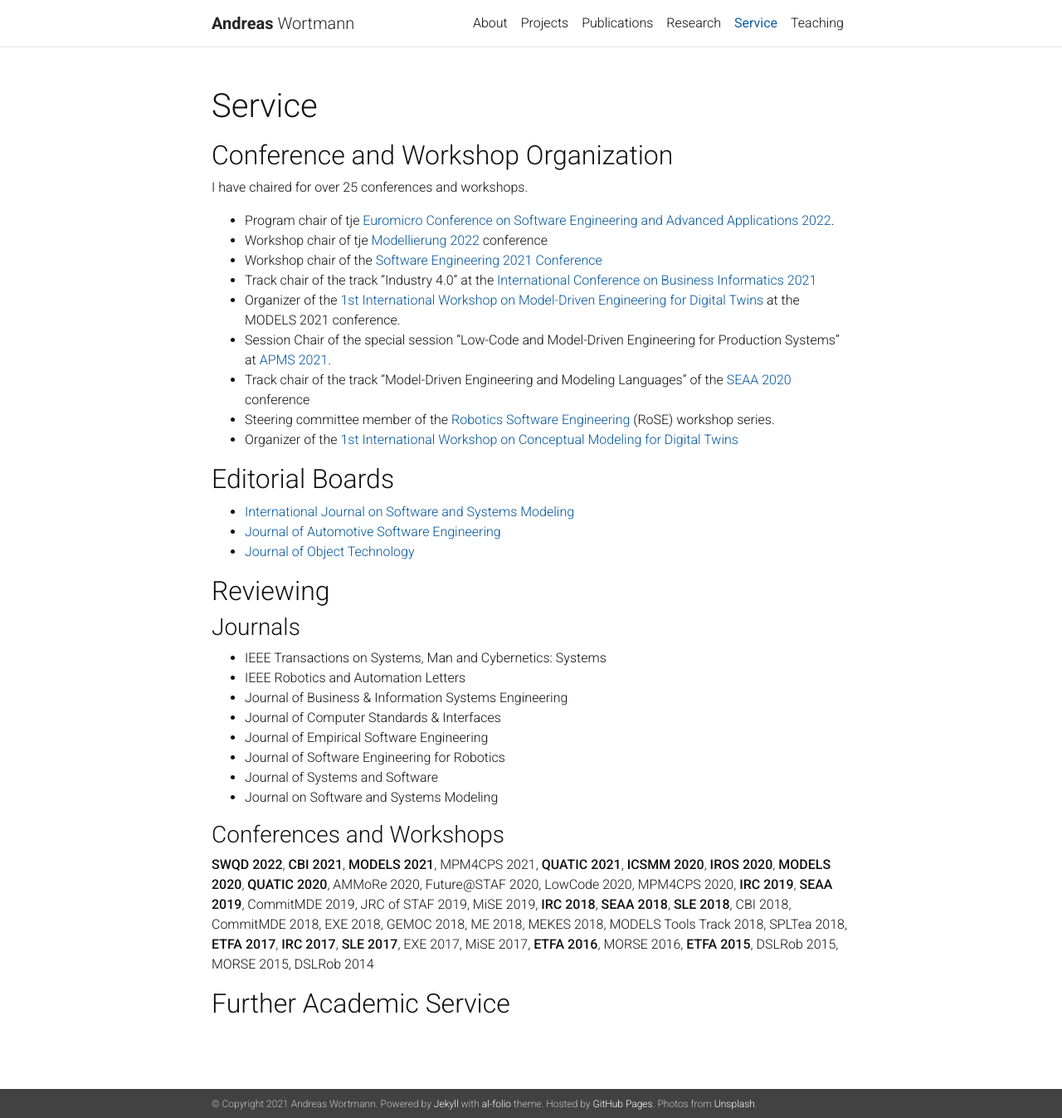
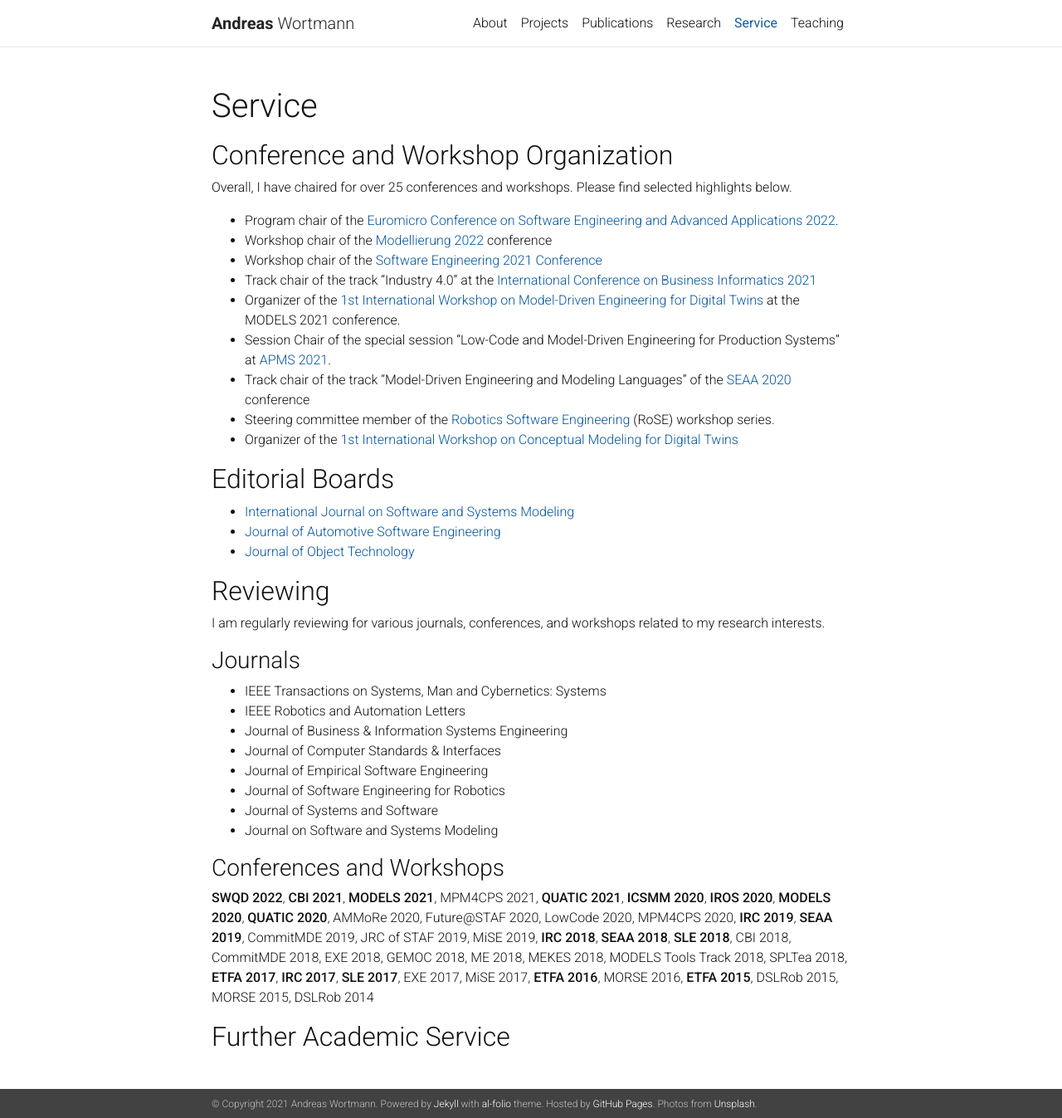
Before and after one commit to awortmann/awortmann.github.io, a Jekyll site: the page built from _pages/service.md, in a window 1280 px wide and 1347 px high. Shown: the whole window at 83% size. Built offline with Jekyll 4.4.1, drawn with Linux system fonts in a browser that asks for light colours; nearby versions of some CDN libraries; a style sheet for code colours, icons or effects is not loaded.

Commit message:
Minor update

```diff
--- a/_pages/service.md
+++ b/_pages/service.md
@@ -8,10 +8,10 @@ nav: true
 
 ## Conference and Workshop Organization
 
-I have chaired for over 25 conferences and workshops.
+Overall, I have chaired for over 25 conferences and workshops. Please find selected highlights below.
 
-- Program chair of tje [Euromicro Conference on Software Engineering and Advanced Applications 2022](https://dsd-seaa2022.iuma.ulpgc.es/).
-- Workshop chair of tje [Modellierung 2022](https://qfam.gi.de/modellierung2022) conference
+- Program chair of the [Euromicro Conference on Software Engineering and Advanced Applications 2022](https://dsd-seaa2022.iuma.ulpgc.es/).
+- Workshop chair of the [Modellierung 2022](https://qfam.gi.de/modellierung2022) conference
 - Workshop chair of the [Software Engineering 2021 Conference](https://www.se-2022.de/)
 - Track chair of the track "Industry 4.0" at the [International Conference on Business Informatics 2021](https://cbi2021.events.unibz.it/)
 - Organizer of the [1st International Workshop on Model-Driven Engineering for Digital Twins](http://gemoc.org/events/moddit2021.html) at the MODELS 2021 conference.
@@ -28,6 +28,8 @@ I have chaired for over 25 conferences and workshops.
 - [Journal of Object Technology](http://www.jot.fm/)
 
 ## Reviewing
+
+I am regularly reviewing for various journals, conferences, and workshops related to my research interests.
 
 ### Journals
 
```
